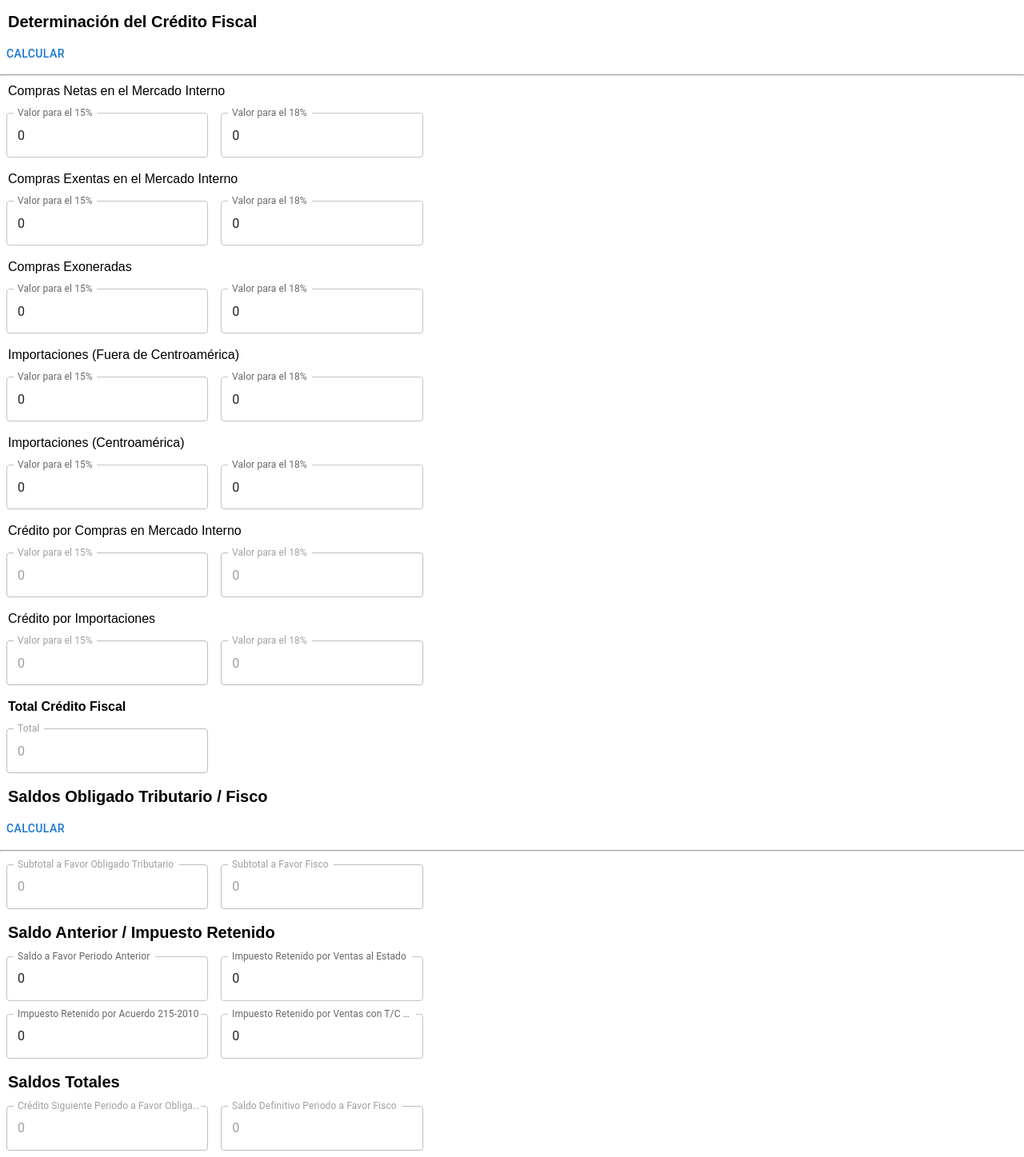
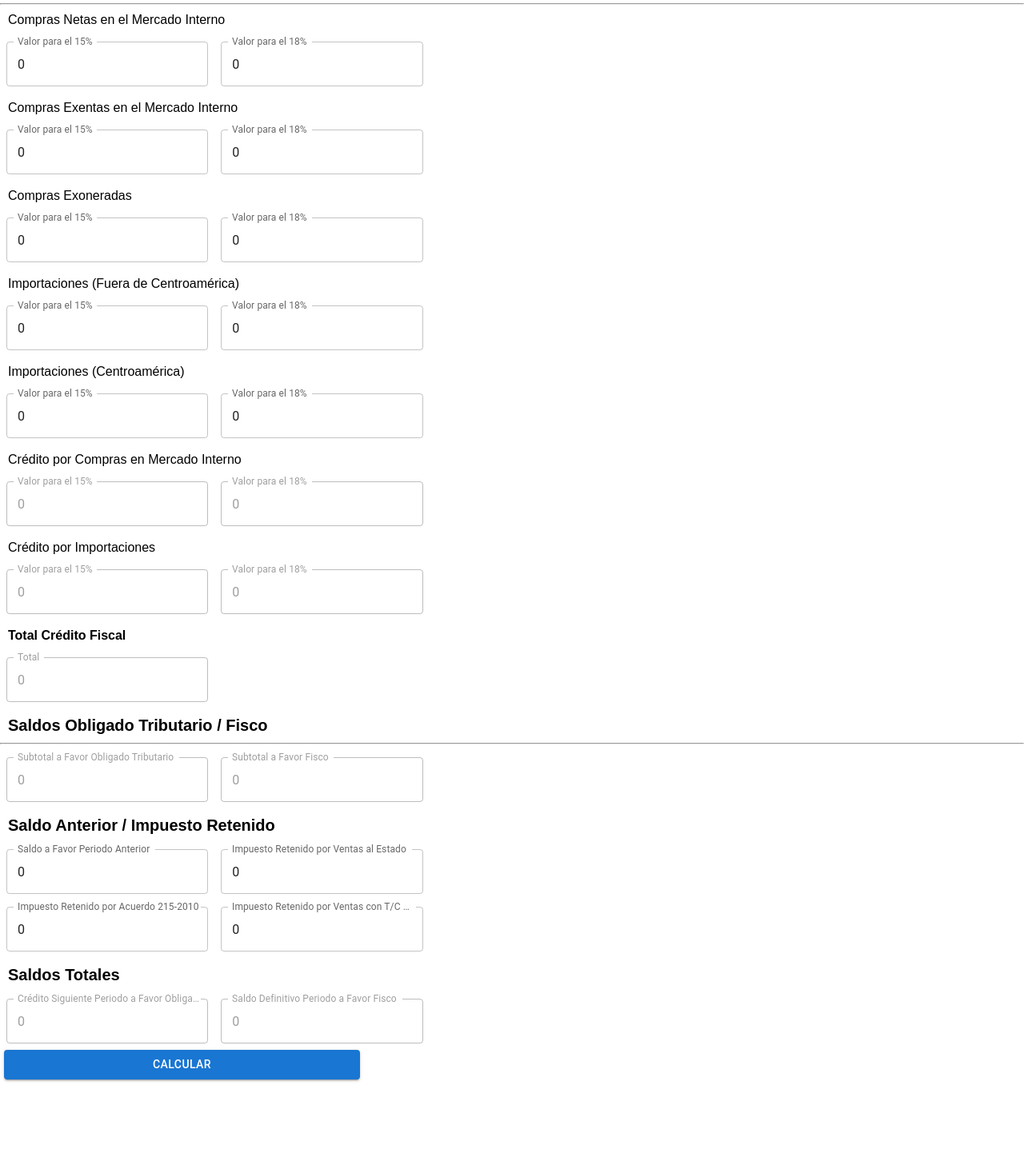
Before and after one commit to mjoeldiazm/contaduria-pwa, a React (Create React App) app in the folder contaduria-app/: page / in a window 1280 px wide. Shown: the part 918-2365 px from the top of the page at 80% size. After the commit the page ends 2273 px from the top, so only its background shows below. Built offline with nearby package versions, Linux system fonts and the light colour scheme.

Commit message:
Agregada funcionalidad para actualizar cambios automáticamente
Agregada funcionalidad para actualizar cambios automáticamente.

```diff
--- a/contaduria-app/src/components/Body/Body.tsx
+++ b/contaduria-app/src/components/Body/Body.tsx
@@ -1,5 +1,5 @@
 import { Box, Button, TextField } from "@mui/material";
-import { useRef, useState } from "react";
+import { useEffect, useRef, useState } from "react";
 import { Credito } from "../Credito/Credito";
 import { Debito } from "../Debito/Debito";
 
@@ -12,16 +12,22 @@ export default function Body() {
   const [impuestoRetenidoVentasTC_TD, setImpuestoRetenidoVentasTC_TD] = useState<number>(0);
   const [creditoSiguientePeriodoObligadoTributario, setCreditoSiguientePeriodoObligadoTributario] = useState<number>(0);
   const [saldoDefinitivoPeriodoFavorFisco, setSaldoDefinitivoPeriodoFavorFisco] = useState<number>(0);
+  const [tiempo, setTiempo] = useState(Date.now());
 
-  const debitoFormulario = useRef<{ obtenerDebitoFiscal(): number }>(null);
-  const creditoFormulario = useRef<{ obtenerCreditoFiscal(): number }>(null);
+  const debitoFormulario = useRef<{ obtenerDebitoFiscal(): number, calcularDebitoTotal(): void }>(null);
+  const creditoFormulario = useRef<{ obtenerCreditoFiscal(): number, calcularCreditoTotal(): void }>(null);
+  useEffect(() => {
+    const interval = setInterval(() => { calcularValores(); setTiempo(Date.now()) }, 1000);
+    return () => {
+      clearInterval(interval);
+    };
+  }, [tiempo]);
 
   const calcularValores = (): void => {
+    debitoFormulario?.current?.calcularDebitoTotal();
+    creditoFormulario?.current?.calcularCreditoTotal();
     let debitoFiscal: number = debitoFormulario?.current?.obtenerDebitoFiscal()!;
     let creditoFiscal: number = creditoFormulario?.current?.obtenerCreditoFiscal()!
-
-    console.log(debitoFiscal)
-    console.log(creditoFiscal)
 
     if (debitoFiscal < creditoFiscal) {
       setSaldoFavorObligadoTributario(creditoFiscal - debitoFiscal);
@@ -36,8 +42,7 @@ export default function Body() {
       setSaldoFavorFisco(0);
     }
 
-    if (saldoFavorObligadoTributario > 0)
-    {
+    if (saldoFavorObligadoTributario > 0) {
       setCreditoSiguientePeriodoObligadoTributario(
         saldoFavorPeriodoAnterior + impuestoRetenidoVentasEstado +
         impuestoRetenidoAcuerdo215_2010 + impuestoRetenidoVentasTC_TD
@@ -47,8 +52,7 @@ export default function Body() {
       setCreditoSiguientePeriodoObligadoTributario(0);
     }
 
-    if (saldoFavorFisco > 0)
-    {
+    if (saldoFavorFisco > 0) {
       setSaldoDefinitivoPeriodoFavorFisco(
         saldoFavorFisco - (
           saldoFavorPeriodoAnterior + impuestoRetenidoVentasEstado +
@@ -65,37 +69,51 @@ export default function Body() {
       <Debito ref={debitoFormulario} />
       <Credito ref={creditoFormulario} />
       <p style={{ fontWeight: 'bold', fontSize: 20, margin: 10, fontFamily: 'sans-serif' }}>Saldos Obligado Tributario / Fisco</p>
-      <Button onClick={() => calcularValores()} >Calcular</Button>
       <hr />
       <Box component='form' noValidate autoComplete='off' sx={{ '& .MuiTextField-root': { m: 1, width: '25ch' } }}>
-        <TextField key={'saldoFavorObligadoTributario'} disabled label='Subtotal a Favor Obligado Tributario' value={saldoFavorObligadoTributario} />
-        <TextField key={'saldoFavorFisco'} disabled label='Subtotal a Favor Fisco' value={saldoFavorFisco} />
+        <TextField key={'saldoFavorObligadoTributario'} disabled label='Subtotal a Favor Obligado Tributario'
+          value={saldoFavorObligadoTributario} type='number' />
+        <TextField key={'saldoFavorFisco'} disabled label='Subtotal a Favor Fisco' value={saldoFavorFisco} type='number' />
       </Box>
       <p style={{ fontWeight: 'bold', fontSize: 20, margin: 10, fontFamily: 'sans-serif' }}>Saldo Anterior / Impuesto Retenido</p>
       <Box component='form' noValidate autoComplete='off' sx={{ '& .MuiTextField-root': { m: 1, width: '25ch' } }}>
-        <TextField key={'saldoFavorPeriodoAnterior'} label='Saldo a Favor Periodo Anterior' value={saldoFavorPeriodoAnterior}
+        <TextField key={'saldoFavorPeriodoAnterior'} label='Saldo a Favor Periodo Anterior'
+          value={saldoFavorPeriodoAnterior} type='number'
           onChange={(e) => {
             setSaldoFavorPeriodoAnterior(parseFloat(e.currentTarget.value));
           }} />
-        <TextField key={'impuestoRetenidoVentasEstado'} label='Impuesto Retenido por Ventas al Estado' value={impuestoRetenidoVentasEstado}
+        <TextField key={'impuestoRetenidoVentasEstado'} label='Impuesto Retenido por Ventas al Estado'
+          value={impuestoRetenidoVentasEstado} type='number'
           onChange={(e) => {
             setImpuestoRetenidoVentasEstado(parseFloat(e.currentTarget.value));
           }} />
       </Box>
       <Box component='form' noValidate autoComplete='off' sx={{ '& .MuiTextField-root': { m: 1, width: '25ch' } }}>
-        <TextField key={'impuestoRetenidoAcuerdo215_2010'} label='Impuesto Retenido por Acuerdo 215-2010' value={impuestoRetenidoAcuerdo215_2010}
+        <TextField key={'impuestoRetenidoAcuerdo215_2010'} label='Impuesto Retenido por Acuerdo 215-2010'
+          value={impuestoRetenidoAcuerdo215_2010} type='number'
           onChange={(e) => {
             setImpuestoRetenidoAcuerdo215_2010(parseFloat(e.currentTarget.value));
           }} />
-        <TextField key={'impuestoRetenidoVentasTC_TD'} label='Impuesto Retenido por Ventas con T/C o T/D' value={impuestoRetenidoVentasTC_TD}
+        <TextField key={'impuestoRetenidoVentasTC_TD'} label='Impuesto Retenido por Ventas con T/C o T/D'
+          value={impuestoRetenidoVentasTC_TD} type='number'
           onChange={(e) => {
             setImpuestoRetenidoVentasTC_TD(parseFloat(e.currentTarget.value));
           }} />
       </Box>
       <p style={{ fontWeight: 'bold', fontSize: 20, margin: 10, fontFamily: 'sans-serif' }}>Saldos Totales</p>
       <Box component='form' noValidate autoComplete='off' sx={{ '& .MuiTextField-root': { m: 1, width: '25ch' } }}>
-        <TextField key={'creditoSiguientePeriodoObligadoTributario'} disabled label='Crédito Siguiente Periodo a Favor Obligado Tributario' value={creditoSiguientePeriodoObligadoTributario} />
-        <TextField key={'saldoDefinitivoPeriodoFavorFisco'} disabled label='Saldo Definitivo Periodo a Favor Fisco' value={saldoDefinitivoPeriodoFavorFisco} />
+        <TextField key={'creditoSiguientePeriodoObligadoTributario'} disabled label='Crédito Siguiente Periodo a Favor Obligado Tributario'
+          value={creditoSiguientePeriodoObligadoTributario} type='number' onChange={(e) => {
+          setCreditoSiguientePeriodoObligadoTributario(parseFloat(e.currentTarget.value));
+        }} />
+        <TextField key={'saldoDefinitivoPeriodoFavorFisco'} disabled label='Saldo Definitivo Periodo a Favor Fisco'
+          value={saldoDefinitivoPeriodoFavorFisco} type='number'
+          onChange={(e) => {
+            setSaldoDefinitivoPeriodoFavorFisco(parseFloat(e.currentTarget.value));
+          }} />
+      </Box>
+      <Box>
+        <Button sx={{ width: '445px', marginX: '5px', marginBottom: '5px' }} variant="contained" onClick={() => calcularValores()} >Calcular</Button>
       </Box>
     </>
   );
--- a/contaduria-app/src/components/Credito/Credito.tsx
+++ b/contaduria-app/src/components/Credito/Credito.tsx
@@ -1,5 +1,5 @@
 import React, { forwardRef, useImperativeHandle, useRef, useState } from 'react';
-import { Button, TextField } from '@mui/material';
+import { TextField } from '@mui/material';
 import Box from '@mui/material/Box';
 import { EntradaImpuesto } from '../EntradaImpuesto';
 import { ParImpuesto } from '../../Interfaces/interfaces';
@@ -36,14 +36,14 @@ export const Credito = forwardRef((props: any, ref) => {
 
   useImperativeHandle(ref, () => ({
     obtenerCreditoFiscal(): number {
-        return totalCreditoFiscal;
-    }
+      return totalCreditoFiscal;
+    },
+    calcularCreditoTotal
   }))
 
   return (
     <>
       <p style={{ fontWeight: 'bold', fontSize: 20, margin: 10, fontFamily: 'sans-serif' }}>Determinación del Crédito Fiscal</p>
-      <Button onClick={() => calcularCreditoTotal()} >Calcular</Button>
       <hr />
       <Box component='form' noValidate autoComplete='off' sx={{ '& .MuiTextField-root': { m: 1, width: '25ch' } }}>
         <EntradaImpuesto ref={comprasNetasMercadoInterno} Texto='Compras Netas en el Mercado Interno' />
--- a/contaduria-app/src/components/Debito/Debito.tsx
+++ b/contaduria-app/src/components/Debito/Debito.tsx
@@ -1,5 +1,5 @@
 import React, { forwardRef, useImperativeHandle, useRef, useState } from 'react';
-import { Button, TextField } from '@mui/material';
+import { TextField } from '@mui/material';
 import Box from '@mui/material/Box';
 import { EntradaImpuesto } from '../EntradaImpuesto';
 import { ParImpuesto } from '../../Interfaces/interfaces';
@@ -21,26 +21,26 @@ export const Debito = forwardRef((props: any, ref) => {
       ventasExentasMercadoInterno?.current?.obtenerImpuestos().Valor15Porciento! +
       exportacionesFueraCA?.current?.obtenerImpuestos().Valor15Porciento! +
       exportacionesCA?.current?.obtenerImpuestos().Valor15Porciento! +
-      ventasExoneradas?.current?.obtenerImpuestos().Valor15Porciento!) * 0.15 );
+      ventasExoneradas?.current?.obtenerImpuestos().Valor15Porciento!) * 0.15);
     setDebitoVentas18Porciento((
       ventasNetasMercadoInterno?.current?.obtenerImpuestos().Valor18Porciento! +
       ventasExentasMercadoInterno?.current?.obtenerImpuestos().Valor18Porciento! +
       exportacionesFueraCA?.current?.obtenerImpuestos().Valor18Porciento! +
       exportacionesCA?.current?.obtenerImpuestos().Valor18Porciento! +
-      ventasExoneradas?.current?.obtenerImpuestos().Valor18Porciento!) * 0.18 );
+      ventasExoneradas?.current?.obtenerImpuestos().Valor18Porciento!) * 0.18);
     setTotalDebitoFiscal(debitoVentas15Porciento + debitoVentas18Porciento);
   }
 
   useImperativeHandle(ref, () => ({
     obtenerDebitoFiscal(): number {
-        return totalDebitoFiscal;
-    }
+      return totalDebitoFiscal;
+    },
+    calcularDebitoTotal
   }))
 
   return (
     <>
       <p style={{ fontWeight: 'bold', fontSize: 20, margin: 10, fontFamily: 'sans-serif' }}>Determinación del Débito Fiscal</p>
-      <Button onClick={() => calcularDebitoTotal()} >Calcular</Button>
       <hr />
       <Box component='form' noValidate autoComplete='off' sx={{ '& .MuiTextField-root': { m: 1, width: '25ch' } }}>
         <EntradaImpuesto ref={ventasNetasMercadoInterno} Texto='Ventas Netas en el Mercado Interno' />
```
